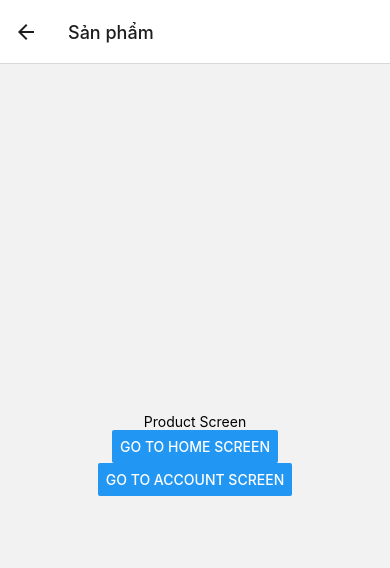
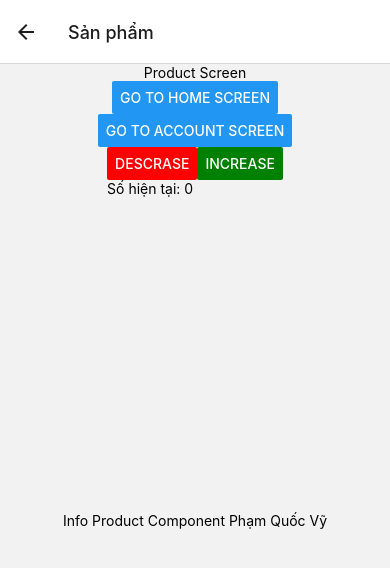
Before and after one commit to quocvy152/ImproveReactNativeSkill, a React Native app: screen /ProductScreen in a window 390 px wide. Shown: the top 568 px of the page. Built offline with nearby package versions, Linux system fonts and the light colour scheme; no server answers.

Commit message:
DAY 4: - useMemo demo - useCallback demo - React.memo demo

```diff
--- a/package.json
+++ b/package.json
@@ -15,6 +15,7 @@
     "@react-navigation/stack": "^6.3.29",
     "@reduxjs/toolkit": "^2.2.2",
     "add": "^2.0.6",
+    "axios": "^1.6.8",
     "react": "18.2.0",
     "react-native": "0.73.6",
     "react-native-safe-area-context": "^4.9.0",
--- a/src/feature/product/ProductScreen.tsx
+++ b/src/feature/product/ProductScreen.tsx
@@ -1,14 +1,93 @@
+/* eslint-disable react-hooks/exhaustive-deps */
+/* eslint-disable @typescript-eslint/no-unused-vars */
 /* eslint-disable react-native/no-inline-styles */
-import React from 'react';
+import React, {useCallback, useEffect, useState} from 'react';
 import {StackNavigationProp} from '@react-navigation/stack';
-import {View, Text, Button} from 'react-native';
+import {View, Text, Button, StyleSheet} from 'react-native';
 import {RootStackParamList} from '../../navigation/RootParamList';
+import axios from 'axios';
 
 type ProductScreenProps = {
   navigation: StackNavigationProp<RootStackParamList, 'ProductScreen'>;
 };
 
+// const InfoProductComponent = React.memo(
+//   ({
+//     name,
+//     actionFetch,
+//   }: // actionFetch,
+//   {
+//     name: String;
+//     actionFetch: Function;
+//   }): React.JSX.Element => {
+//     console.log('🚀 ~ InfoProductComponent:', 'InfoProductComponent');
+//     return (
+//       <View style={{flex: 1, alignItems: 'center', justifyContent: 'center'}}>
+//         <Text>Info Product Component {name}</Text>
+//       </View>
+//     );
+//   },
+//   // (prevProps, nextProps) => {
+//   //   return prevProps.name === nextProps.name;
+//   // },
+// );
+
+const InfoProductComponent = ({
+  name,
+}: {
+  name: String;
+  actionFetch: Function;
+}): React.JSX.Element => {
+  console.log('🚀 ~ InfoProductComponent:', 'InfoProductComponent');
+  return (
+    <View style={{flex: 1, alignItems: 'center', justifyContent: 'center'}}>
+      <Text>Info Product Component {name}</Text>
+    </View>
+  );
+};
+
+const CountComponent = () => {
+  const [count, setCount] = useState(0);
+
+  return (
+    <View>
+      <View style={styles.wrapButton}>
+        <Button
+          color={'red'}
+          title="Descrase"
+          onPress={() => setCount(count - 1)}
+        />
+        <Button
+          color={'green'}
+          title="Increase"
+          onPress={() => setCount(count + 1)}
+        />
+      </View>
+      <Text>Số hiện tại: {count}</Text>
+    </View>
+  );
+};
+
 const ProductScreen = ({navigation}: ProductScreenProps): React.JSX.Element => {
+  const [name, setName] = useState('Phạm Quốc Vỹ');
+  const [infoUser, setInfoUser] = useState({
+    name: 'NAME',
+    age: 10,
+  });
+
+  const fetchDataPost = useCallback(async () => {
+    const resultPost = await axios.get(
+      'https://jsonplaceholder.typicode.com/users',
+    );
+    console.log({
+      listPost: resultPost?.data,
+    });
+  }, []);
+
+  useEffect(() => {
+    fetchDataPost();
+  }, []);
+
   return (
     <View style={{flex: 1, alignItems: 'center', justifyContent: 'center'}}>
       <Text>Product Screen</Text>
@@ -20,8 +99,16 @@ const ProductScreen = ({navigation}: ProductScreenProps): React.JSX.Element => {
         title="Go to Account Screen"
         onPress={() => navigation.navigate('AccountScreen', {userID: ''})}
       />
+      <CountComponent />
+      <InfoProductComponent name={name} actionFetch={fetchDataPost} />
     </View>
   );
 };
 
+const styles = StyleSheet.create({
+  wrapButton: {
+    flexDirection: 'row',
+  },
+});
+
 export default ProductScreen;
```
